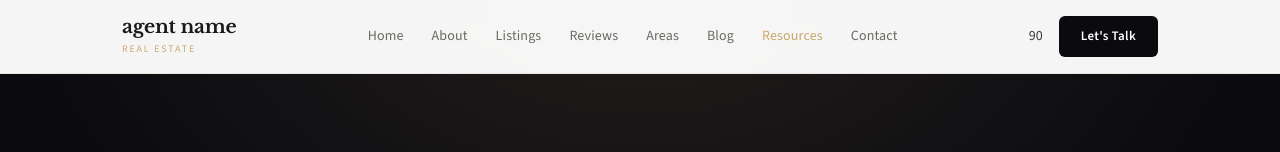
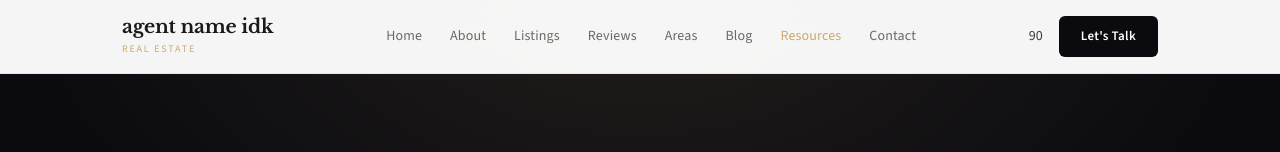
Before and after one commit to Website-Builder-Realty-Genie/webforge-69c569f6-site-37y06tix, a plain HTML site: page resources.html in a window 1280 px wide. Shown: the top 152 px of the page. Drawn offline with nearby package versions, Linux system fonts and the light colour scheme.

Commit message:
Deploy resources.html

```diff
--- a/resources.html
+++ b/resources.html
@@ -3,7 +3,7 @@
 <head>
   <meta charset="UTF-8">
   <meta name="viewport" content="width=device-width, initial-scale=1.0">
-  <title>Resources & Guides | agent name </title>
+  <title>Resources & Guides | agent name idk</title>
   <link rel="preconnect" href="https://fonts.googleapis.com">
   <link rel="preconnect" href="https://fonts.gstatic.com" crossorigin>
   <link href="https://fonts.googleapis.com/css2?family=Libre+Baskerville:ital,wght@0,400;0,700;1,400&family=Source+Sans+3:wght@300;400;500;600;700&display=swap" rel="stylesheet">
@@ -160,7 +160,7 @@
     <div class="container">
       <div class="header-inner">
         <a href="index.html" class="logo-wrap">
-          <span class="logo-name">agent name </span>
+          <span class="logo-name">agent name idk</span>
           <span class="logo-sub">Real Estate</span>
         </a>
         <nav>
@@ -373,7 +373,7 @@
       <div class="footer-grid">
         <div class="footer-brand">
           <div class="logo-wrap">
-            <span class="logo-name">agent name </span>
+            <span class="logo-name">agent name idk</span>
             <span class="logo-sub">Real Estate</span>
           </div>
           <p class="footer-brand-desc">Helping families find their perfect home in Greater h. Your trusted partner for buying, selling, and investing in the British Columbia market.</p>
@@ -408,7 +408,7 @@
         </div>
       </div>
       <div class="footer-bottom">
-        <p class="footer-copy">&copy; 2026 agent name . All rights reserved.</p>
+        <p class="footer-copy">&copy; 2026 agent name idk. All rights reserved.</p>
         <p class="footer-legal">The trademarks REALTOR&reg;, REALTORS&reg;, and the REALTOR&reg; logo are controlled by The Canadian Real Estate Association (CREA).</p>
       </div>
     </div>
```
